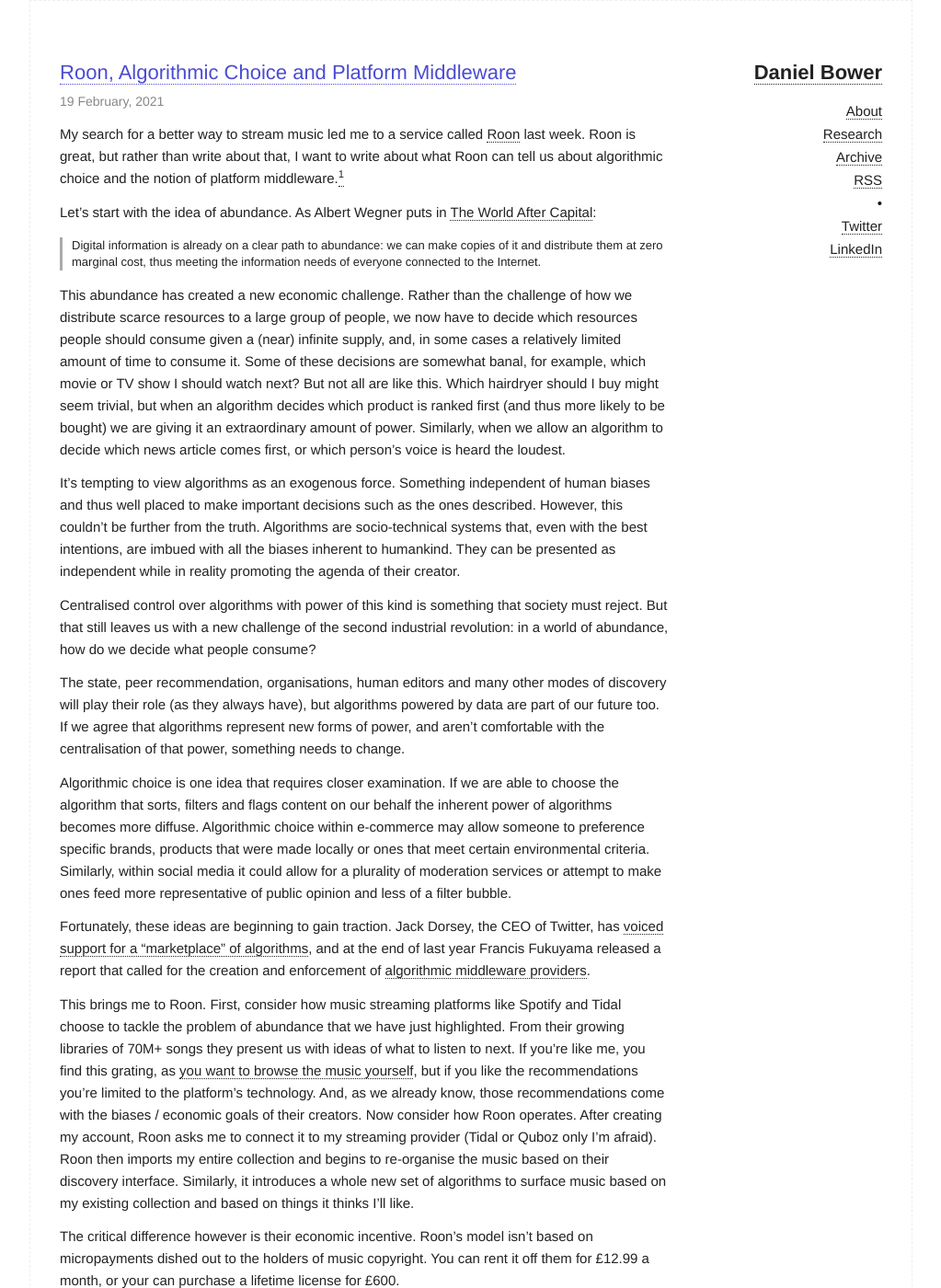
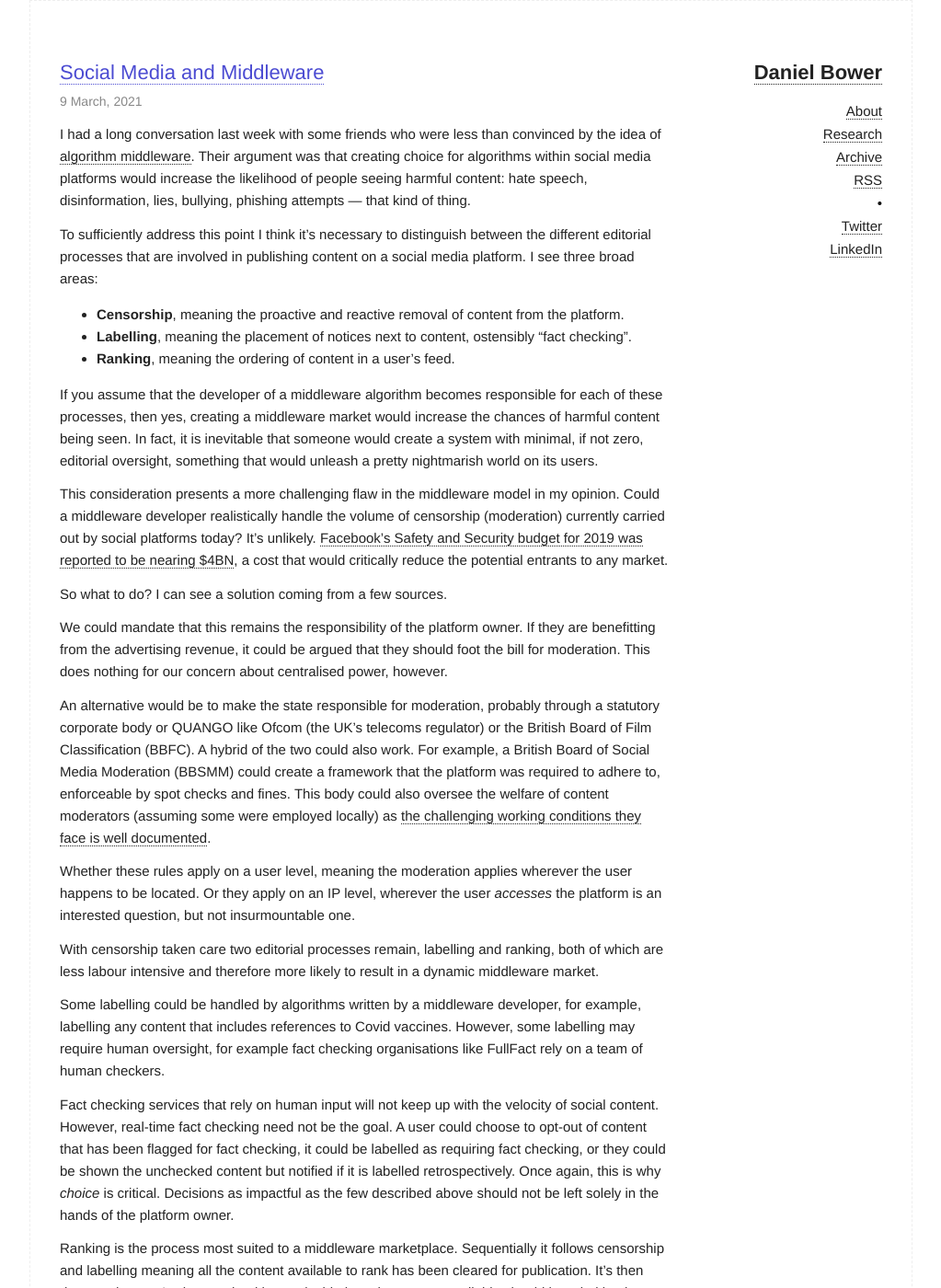
Before and after one commit to danielbower/personal-blog, a Jekyll site: the page built from index.html, in a window 1280 px wide and 1400 px high. Shown: the whole window at 92% size, without its empty margins (128-1151 px from the left). Built offline with Jekyll 4.4.1, drawn with Linux system fonts in a browser that asks for light colours; some of the changed text lies outside the part shown.

```diff
--- /dev/null
+++ b/_posts/2021-03-09-social-media-middleware.md
@@ -0,0 +1,37 @@
+---
+layout: post
+title:  "Social Media and Middleware"
+date: 2021-03-09
+categories:
+---
+I had a long conversation last week with some friends who were less than convinced by the idea of [algorithm middleware]({%- post_url 2021-02-19-roon-algorithmic-choice-middleware -%}). Their argument was that creating choice for algorithms within social media platforms would increase the likelihood of people seeing harmful content: hate speech, disinformation, lies, bullying, phishing attempts — that kind of thing.
+
+To sufficiently address this point I think it's necessary to distinguish between the different editorial processes that are involved in publishing content on a social media platform. I see three broad areas:
+
+- **Censorship**, meaning the proactive and reactive removal of content from the platform.
+- **Labelling**, meaning the placement of notices next to content, ostensibly "fact checking".
+- **Ranking**, meaning the ordering of content in a user's feed.
+
+If you assume that the developer of a middleware algorithm becomes responsible for each of these processes, then yes, creating a middleware market would increase the chances of harmful content being seen. In fact, it is inevitable that someone would create a system with minimal, if not zero, editorial oversight, something that would unleash a pretty nightmarish world on its users.
+
+This consideration presents a more challenging flaw in the middleware model in my opinion. Could a middleware developer realistically handle the volume of censorship (moderation) currently carried out by social platforms today? It's unlikely. [Facebook's Safety and Security budget for 2019 was reported to be nearing $4BN](https://variety.com/2019/digital/news/facebook-2019-safety-speding-1203128797/), a cost that would critically reduce the potential entrants to any market.
+
+So what to do? I can see a solution coming from a few sources.
+
+We could mandate that this remains the responsibility of the platform owner. If they are benefitting from the advertising revenue, it could be argued that they should foot the bill for moderation. This does nothing for our concern about centralised power, however.
+
+An alternative would be to make the state responsible for moderation, probably through a statutory corporate body or QUANGO like Ofcom (the UK's telecoms regulator) or the British Board of Film Classification (BBFC). A hybrid of the two could also work. For example, a British Board of Social Media Moderation (BBSMM) could create a framework that the platform was required to adhere to, enforceable by spot checks and fines. This body could also oversee the welfare of content moderators (assuming some were employed locally) as [the challenging working conditions they face is well documented](https://www.theverge.com/2019/2/25/18229714/cognizant-facebook-content-moderator-interviews-trauma-working-conditions-arizona).
+
+Whether these rules apply on a user level, meaning the moderation applies wherever the user happens to be located. Or they apply on an IP level, wherever the user *accesses* the platform is an interested question, but not insurmountable one.
+
+With censorship taken care two editorial processes remain, labelling and ranking, both of which are less labour intensive and therefore more likely to result in a dynamic middleware market.
+
+Some labelling could be handled by algorithms written by a middleware developer, for example, labelling any content that includes references to Covid vaccines. However, some labelling may require human oversight, for example fact checking organisations like FullFact rely on a team of human checkers.
+
+Fact checking services that rely on human input will not keep up with the velocity of social content. However, real-time fact checking need not be the goal. A user could choose to opt-out of content that has been flagged for fact checking, it could be labelled as requiring fact checking, or they could be shown the unchecked content but notified if it is labelled retrospectively. Once again, this is why *choice* is critical. Decisions as impactful as the few described above should not be left solely in the hands of the platform owner.
+
+Ranking is the process most suited to a middleware marketplace. Sequentially it follows censorship and labelling meaning all the content available to rank has been cleared for publication. It's then down to the user's chosen algorithm to decide how the content available should be prioritised based on the preference data it has. This is not to say that this is an easy task, but that it is one more suited to a software only solution, one that could written by a single developer, in an ideal world, the end user themselves.
+
+Returning to the opening question: how does a middleware marketplace reduce the impact of harmful content on social media? The short answer is that it doesn't. But this misses the key point of the idea. The goal is to reduce the political power of social platforms, not clean up your timeline.
+
+I think these changes can be part of a broader conversation about we regulate content on social platforms, but that conversation must start with the assumption that allowing social platforms to do it on our behalf is unacceptable. Users, in concert with the state, should have the power to decide what version the world they want to be exposed to.
--- a/about.md
+++ b/about.md
@@ -4,7 +4,7 @@
 title: About
 ---
 
-I'm Dan, a product manger and entrepreneur originally from Birmingham in the UK.
+I'm Dan, a product manger and entrepreneur originally from Birmingham in the UK and now living in Hackney with my partner and son.
 
 I studied Politics and Economics at the University of Manchester before moving to London in 2006.
 
@@ -18,7 +18,7 @@
 
 I blog around once a week on a [variety of topics](/archive/), however recently my posts have aligned closely with my [research interests](/research/).
 
-I live in Hackney with my partner and son.
+If you'd like to get in touch, please do. Hint: this-domain at gmail.com
 
 ---
 
--- a/research.md
+++ b/research.md
@@ -6,13 +6,13 @@
 
 After completing my undergraduate degree in 2006 I spent the next 15 years working in tech. I've worked in / run multiple startups and gone through venture financing, a couple of acquisitions, an IPO and a wind down.
 
-Then the pandemic presented me with the opportunity to pause and reflect. It struck me that the world of technology startups I entered in 2006 is unrecognisable to the one I left in 2020. One day I would like to answer the question: what changed? But I am smart enough to recognise that to answer that question you'll need more time (and more words) than a master's programme allows for.
+Then the pandemic presented me with the opportunity to pause and reflect. It struck me that the world of technology startups I entered in 2006 is unrecognisable to the one I left in 2020. I would like to answer the question: what changed? But I am smart enough to recognise that to answer that question you'll need more time (and more words) than a master's programme allows for.
 
-One pretty evident change is the power of "big tech". At the start of 2006 users of Facebook were still had to be university students. Apple hadn't released the iPhone. Amazon was worth about $20B (it's now worth $1.5T). And Google had yet go on a run of acquisitions that would build the company it is today – YouTube, DoubleClick, Postini, Waze etc. Examining the size of these companies and contemplating the changes that should be made to reign in their power is the central thrust to my research while at King's. More specifically I am interested in:
+One pretty evident change is the power of "big tech". At the start of 2006 users of Facebook still had to be university students. Apple hadn't released the iPhone. Amazon was worth about $20B (it's now worth $1.5T). And Google had yet go on a run of acquisitions that would build the company it is today – YouTube, DoubleClick, Postini, Waze etc. Examining the size of these companies and contemplating the changes that should be made to reign in their power is the central thrust to my research while at King's. More specifically I am interested in:
 
 - **Interoperability as a regulatory tool**. Mandating the "opening up" of large platforms to provide users with more control over their data and to foster more innovation.
 
-- **Algorithmic power**. Algorithms are imbued with the biases of their developers, and their "loyalty" is to them, not you (Asimov's second law). The most important algorithms in our day to day lives are controlled by a handful of companies, this is a dystopian centralisation of power.
+- **Algorithmic power**. The most important algorithms in our day to day lives are controlled by a handful of companies, this is an overt centralisation of power that society must reject.
 
 - **Kill zones**. There is a growing body of evidence that the presence of "big tech" within a market is stifling innovation due to the vacuum in funding they seem to create.
 
```
